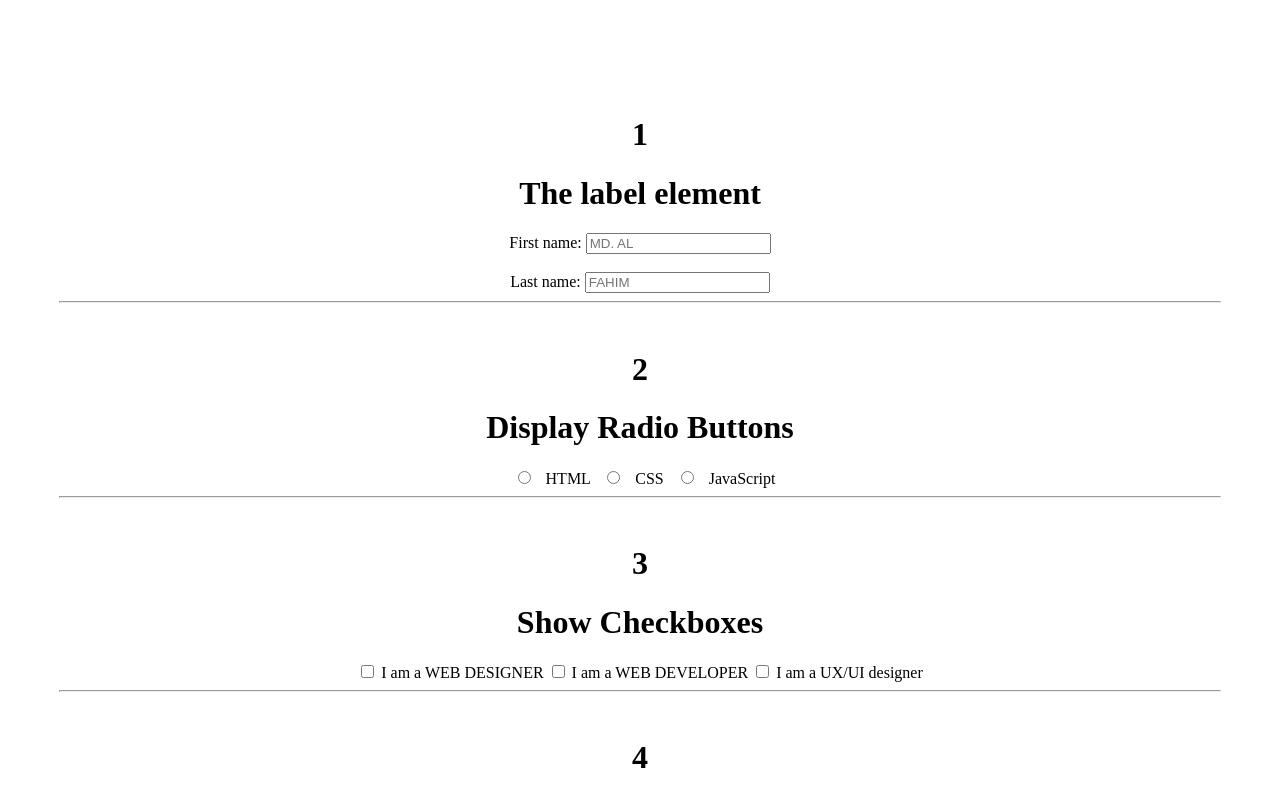
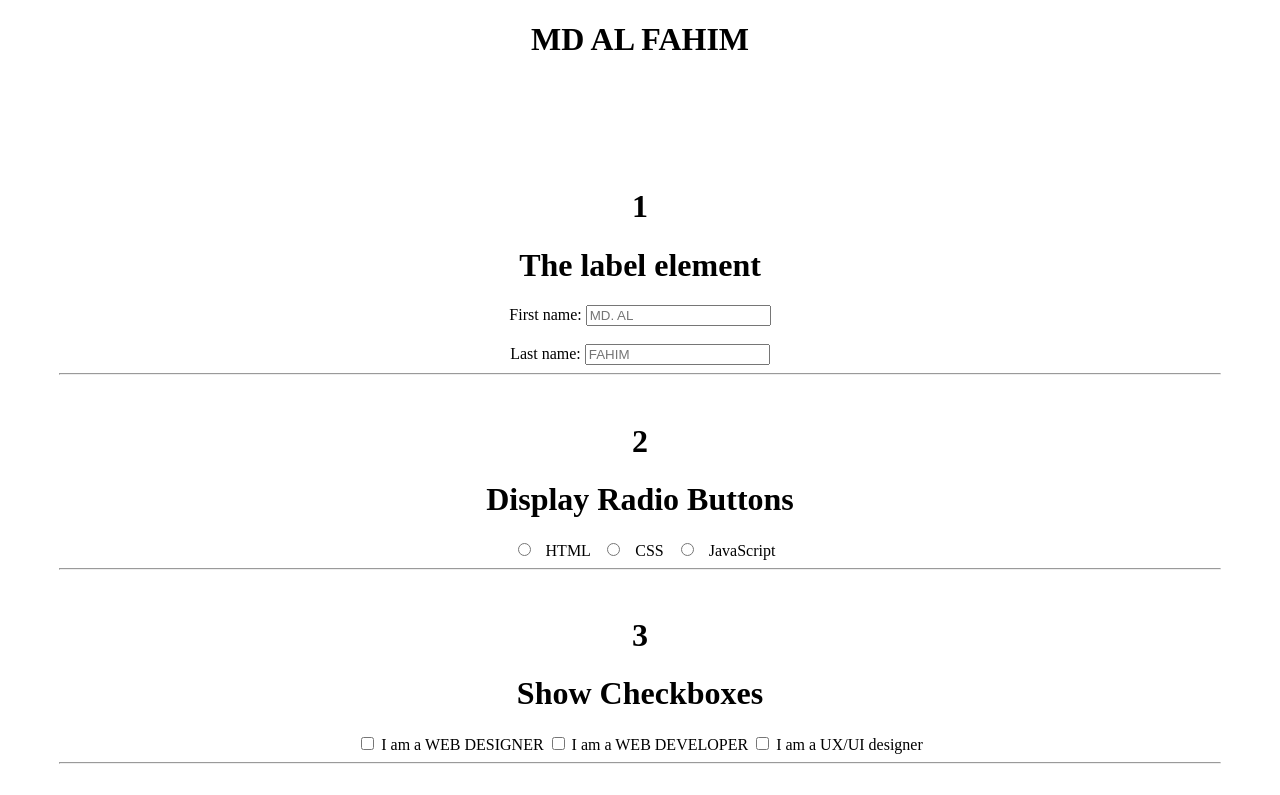
Before and after one commit to MD-AL-FAHIM/1-first-repo, a plain HTML site: page index.html in a window 1280 px wide. Shown: the top 795 px of the page. Drawn offline with Linux system fonts and the light colour scheme.

Commit message:
added name

```diff
--- a/index.html
+++ b/index.html
@@ -8,7 +8,7 @@
 </head>
 <body  align="center">
 
-
+<h1>MD AL FAHIM</h1>
       <table border="0" cellspacing="50">
           <tbody>
               <tr>
```
